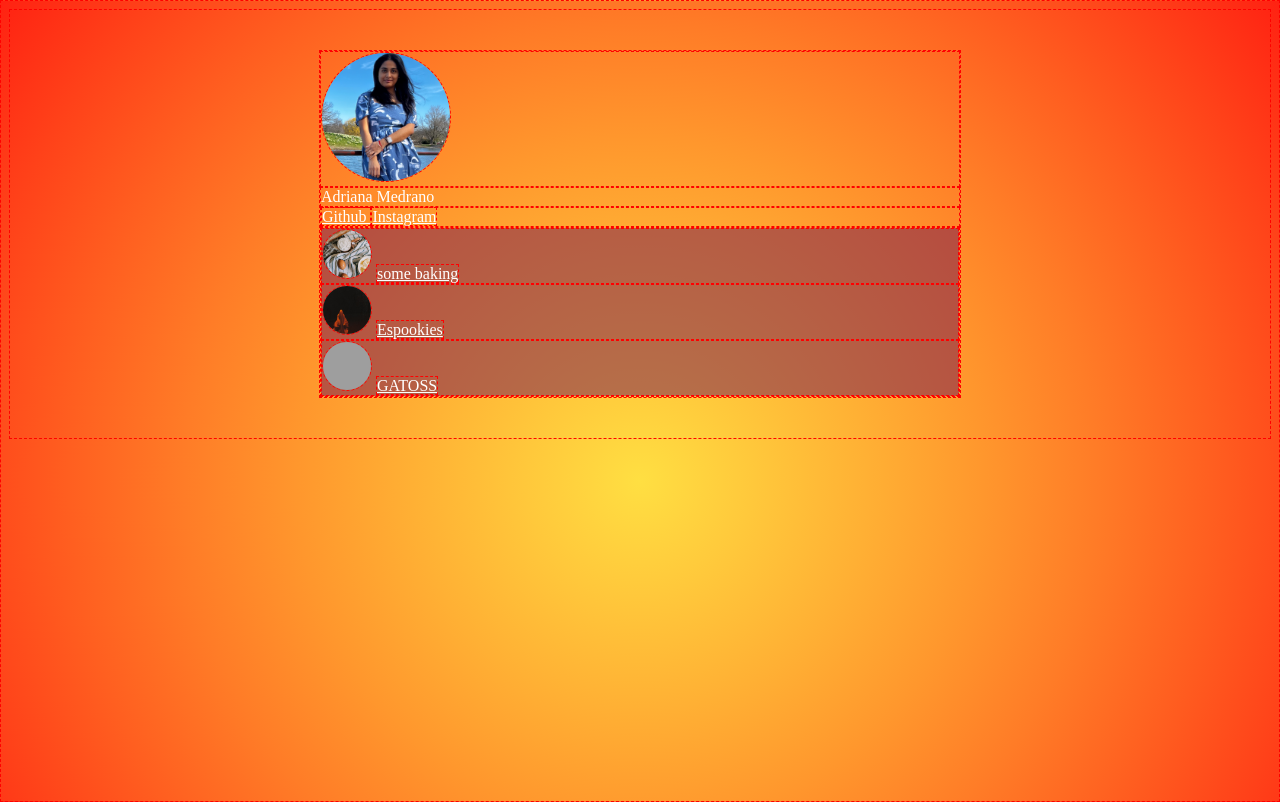
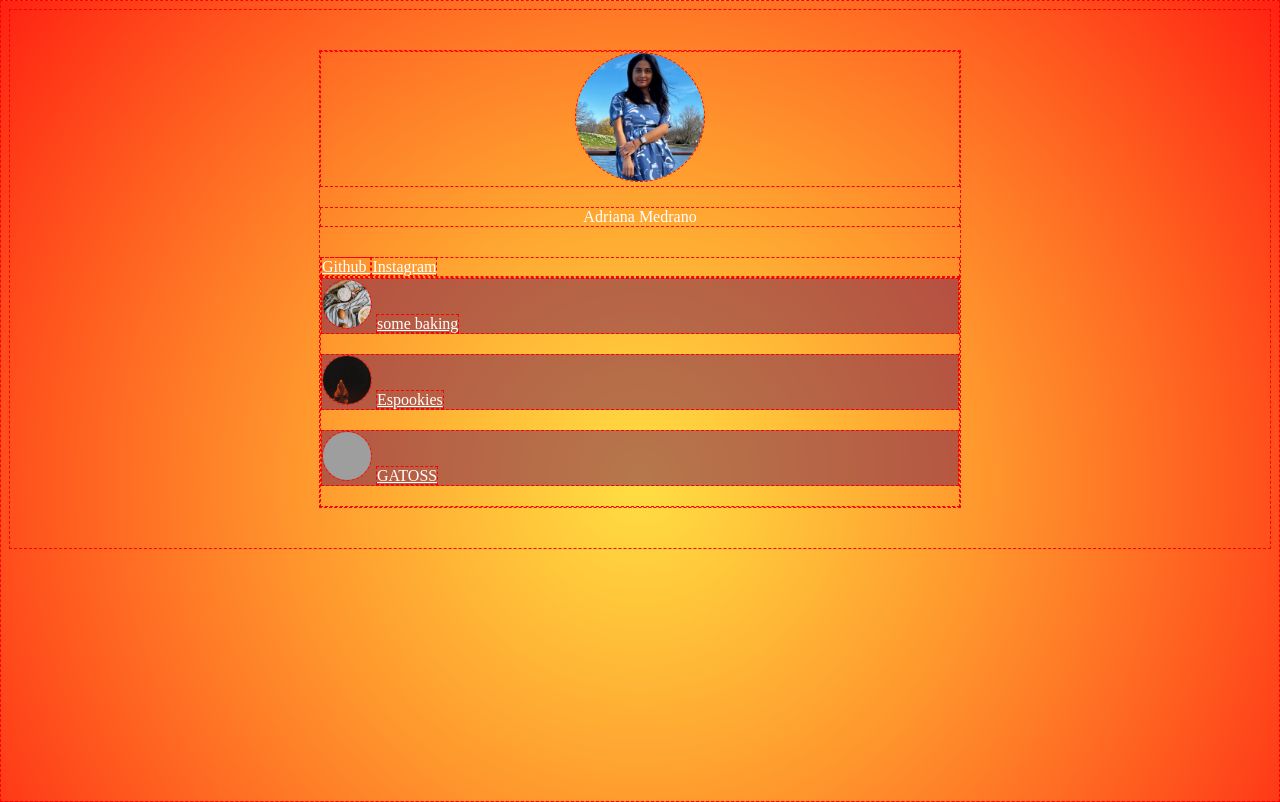
Before and after one commit to Amedrano00/link-in-bio, a plain HTML site: page index.html in a window 1280 px wide. Drawn offline with Linux system fonts and the light colour scheme; grey boxes are pictures that could not be loaded.

Commit message:
added csss

```diff
--- a/index.html
+++ b/index.html
@@ -3,6 +3,7 @@
 
   <head>
     <meta charset="UTF-8">
+    <meta name="viewport" content="width=device-width, initial-scale=1.0">
 
     <title> like linktree</title>
 
@@ -40,11 +41,25 @@
 
       .item {
         background-color: rgba(110, 19, 87, 0.5);
+        margin-bottom: 20px;
       }
 
       .main-container {
-        width: 640px;
+        max-width: 640px;
         margin: auto;
+      }
+      .image-row {
+        margin-bottom: 20px;
+        text-align: center;
+      }
+
+      .name-row {
+        margin-bottom: 30px;
+        text-align: center;
+      }
+
+      .social-icons-row {
+        margin-bottom: 30px;
       }
 
     </style>
```
